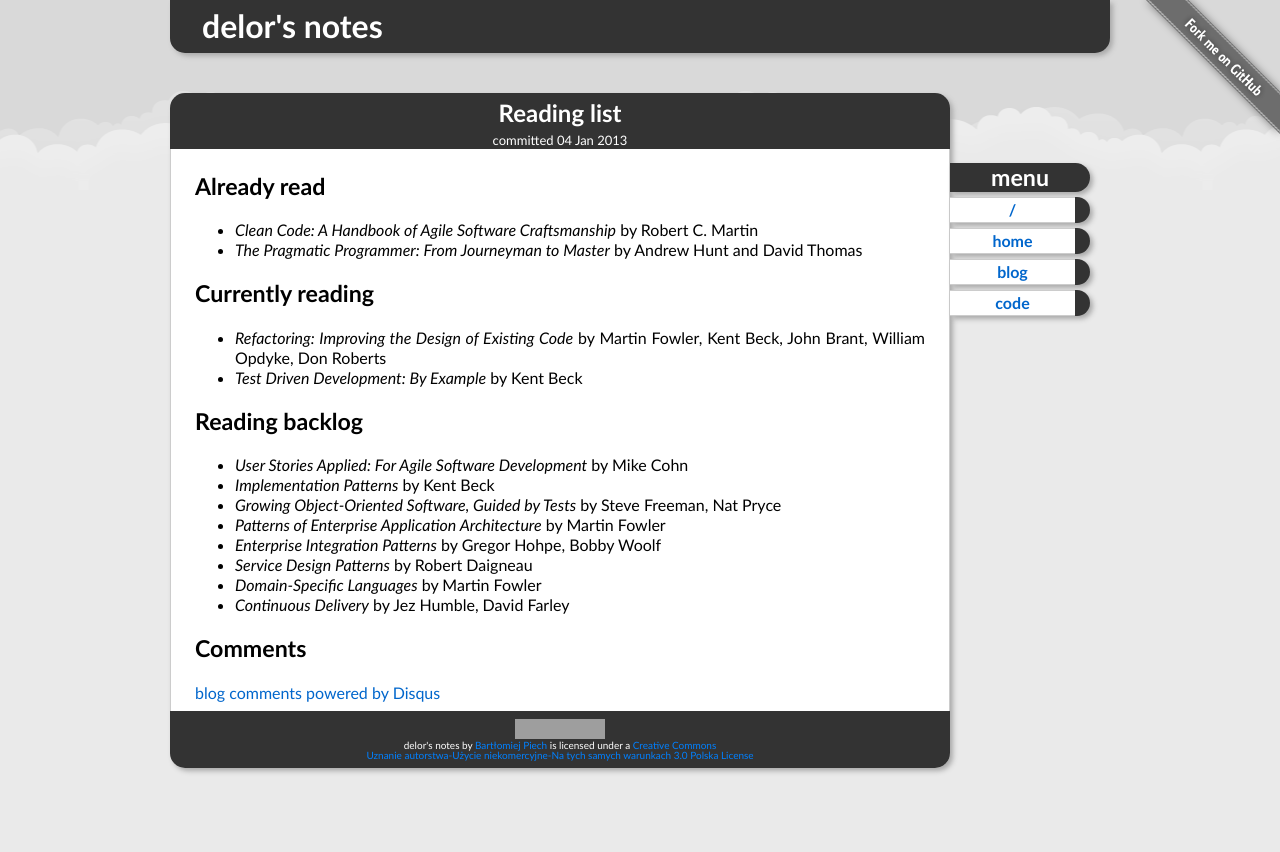
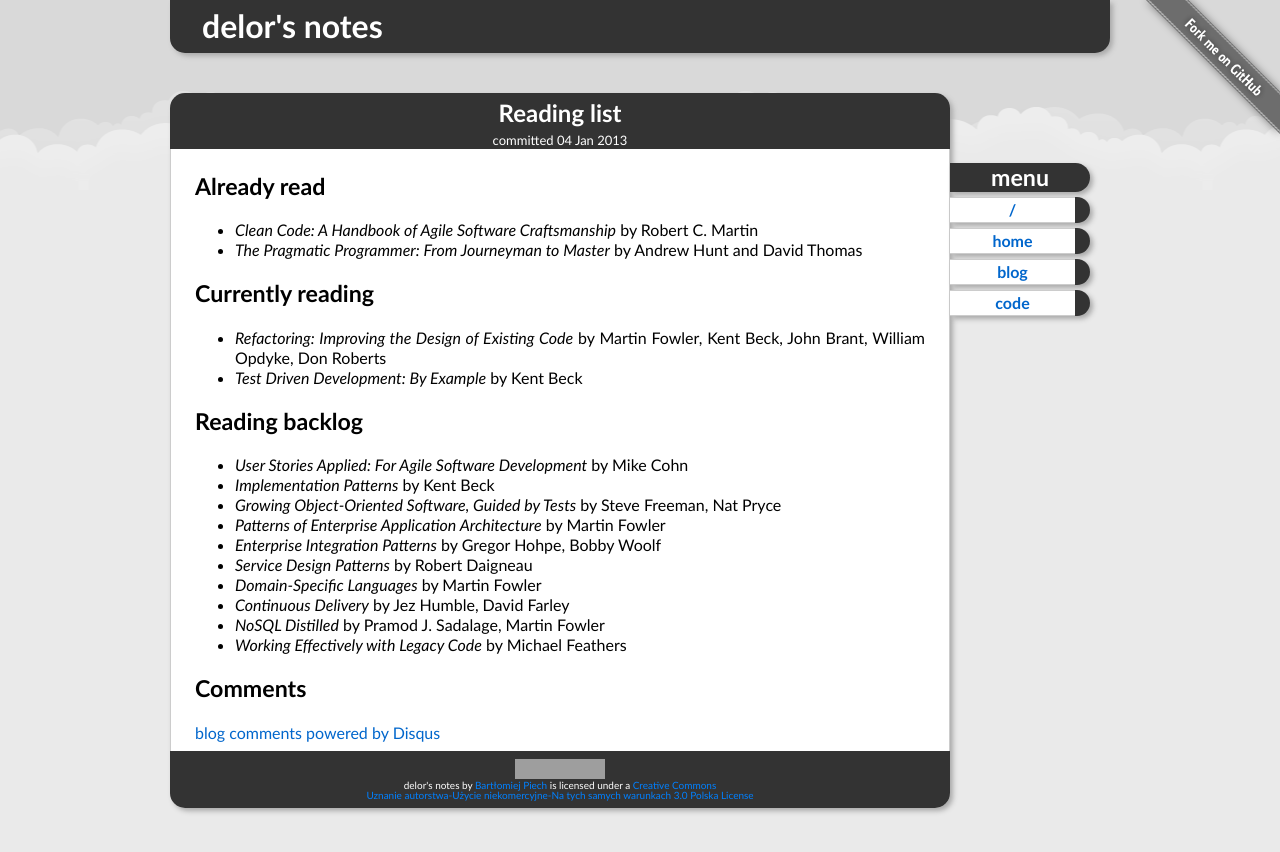
Before and after one commit to delor/delor.github.com, a Jekyll site: the page built from _posts/2013-01-04-reading-list.markdown, in a window 1280 px wide. Shown: the top 852 px of the page. Built offline with Jekyll 4.4.1, drawn with Linux system fonts in a browser that asks for light colours; Markdown is read by kramdown in place of the engine named in the settings; comment, search, counter and statistics services are not loaded; grey boxes are pictures that could not be loaded.

Commit message:
added some more books to backlog

```diff
--- a/_posts/2013-01-04-reading-list.markdown
+++ b/_posts/2013-01-04-reading-list.markdown
@@ -22,3 +22,5 @@ title: Reading list
 * _Service Design Patterns_ by Robert Daigneau
 * _Domain-Specific Languages_ by Martin Fowler
 * _Continuous Delivery_ by Jez Humble, David Farley
+* _NoSQL Distilled_ by Pramod J. Sadalage, Martin Fowler
+* _Working Effectively with Legacy Code_ by Michael Feathers
```
